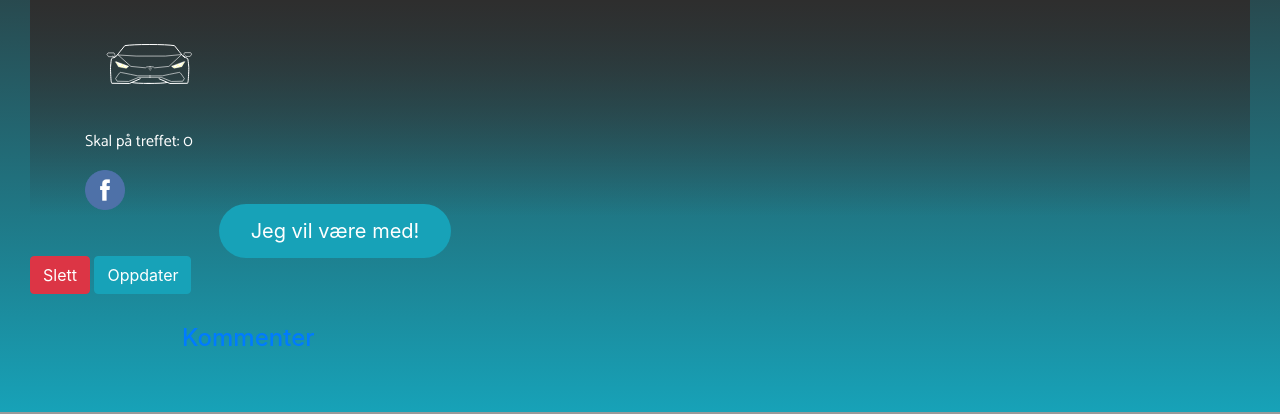
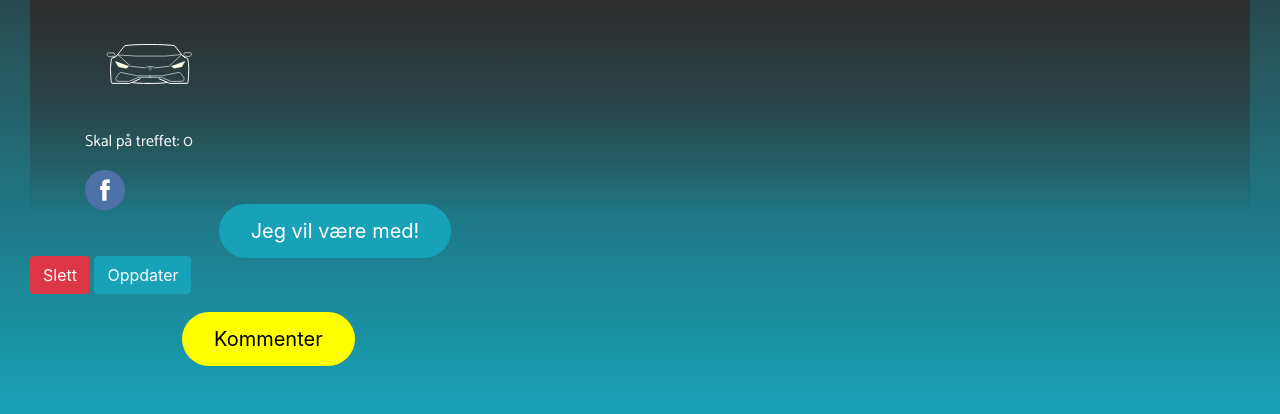
Before and after one commit to arunsangha/Shady-Garage, a Django app: a page that uses ShadyGarage/meets/templates/meets/meets_detail.html in a window 1280 px wide. Shown: the part 762-1176 px from the top of the page. Run offline with Django 3.2, Linux system fonts and the light colour scheme; a user stored in the database is signed in; data comes from the database, SQL or seed files in the repository; some libraries are stand-ins or nearby versions.

Commit message:
Styling på knapp i meets detail

```diff
--- a/ShadyGarage/meets/templates/meets/meets_detail.html
+++ b/ShadyGarage/meets/templates/meets/meets_detail.html
@@ -47,7 +47,7 @@
       {% endif %}
     </div>
     <div class="meet-commentcontainer">
-      <h4><a href="{% url 'meets:comment_meet' slug=meet.slug %}">Kommenter</a><h4>
+      <a href="{% url 'meets:comment_meet' slug=meet.slug %}" id="meet-comment-button">Kommenter</a>
 
       {% for comment in meet.meet_comment.all %}
         <div class="commentcontainer-comment">
--- a/ShadyGarage/static/css/style.css
+++ b/ShadyGarage/static/css/style.css
@@ -527,6 +527,22 @@ h1,h2,h3,h4,h5,h6{
 .meet_join_button:hover{
   background-color: #ffff;
   color:var(--button-color);
+}
+
+#meet-comment-button{
+  background-color: #FFFF00;
+  border:none;
+  color:black;
+  padding:15px 32px;
+  text-align: center;
+  font-size: 20px;
+  border-radius: 40px;
+}
+
+#meet-comment-button:hover{
+  background-color: rgba(0,0,0,0.01);
+  color: white;
+  border: 4px solid var(--button-color);
 }
 
 @media only screen and (max-width: 480px){
```
